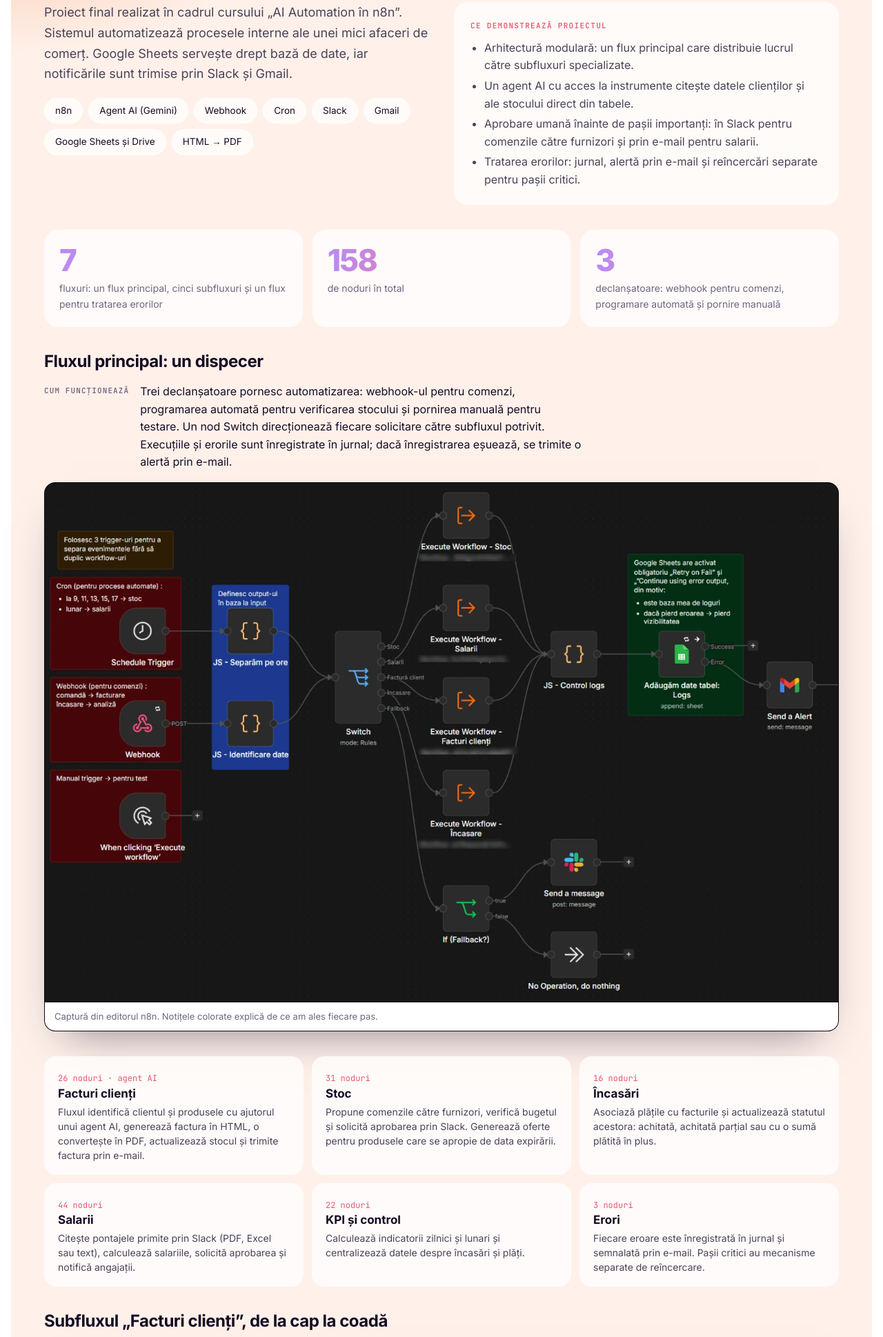
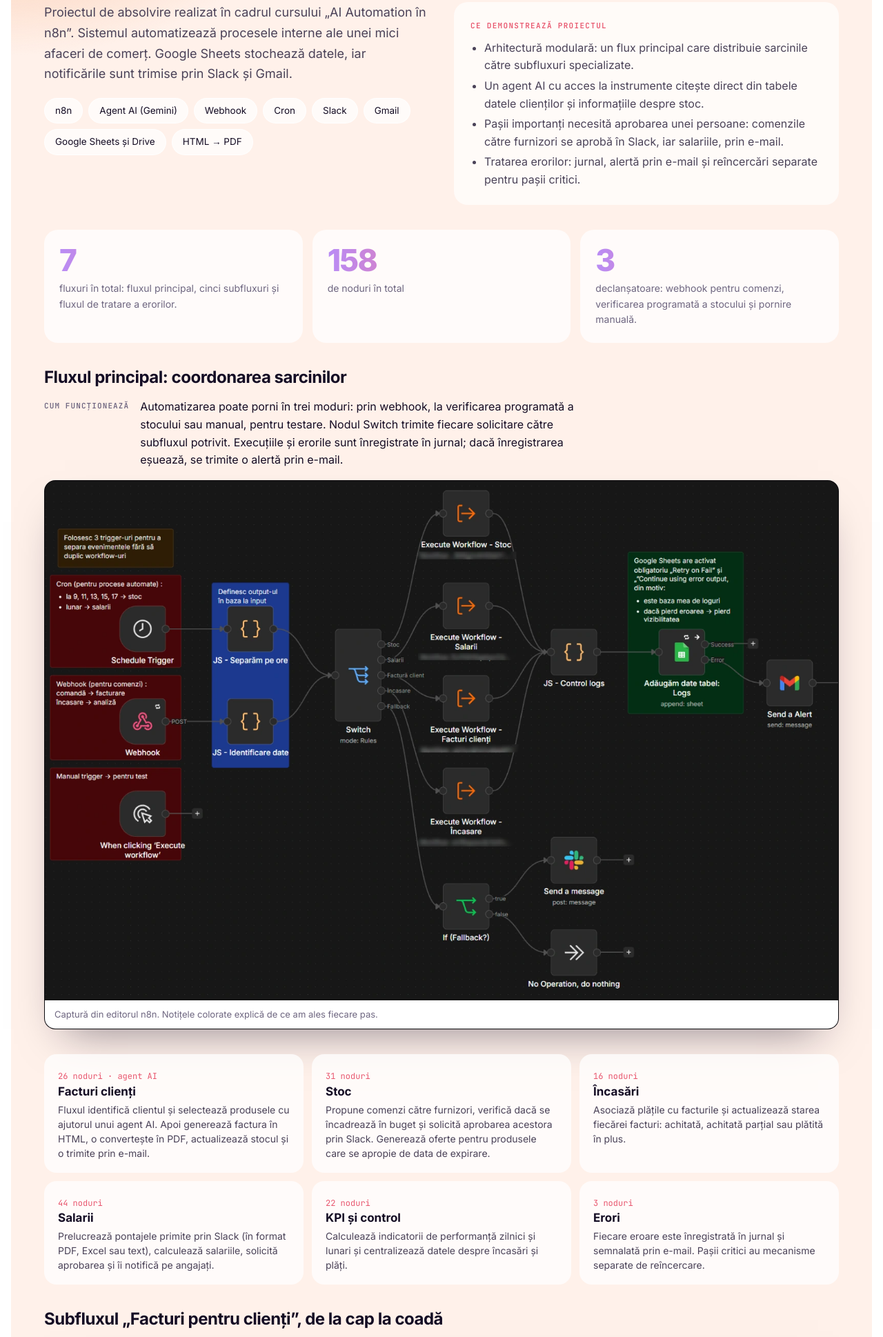
Before and after one commit to cristinabotan/cristinabotan.github.io, a plain HTML site: page proiect-sistem-n8n.html in a window 1280 px wide. Shown: the part 322-2260 px from the top of the page at 69% size. Drawn offline with Linux system fonts and the light colour scheme.

Commit message:
Sistem operațional: corecturi de text; instrucțiunea pentru imaginile late
Co-Authored-By: Claude Opus 5.5 <noreply@anthropic.com>

```diff
--- a/proiect-sistem-n8n.html
+++ b/proiect-sistem-n8n.html
@@ -33,34 +33,34 @@
     </header>
     <div class="intro">
       <div class="intro-txt">
-        <p>Proiect final realizat în cadrul cursului „AI Automation în n8n”. Sistemul automatizează procesele interne ale unei mici afaceri de comerț. Google Sheets servește drept bază de date, iar notificările sunt trimise prin Slack și Gmail.</p>
+        <p>Proiectul de absolvire realizat în cadrul cursului „AI Automation în n8n”. Sistemul automatizează procesele interne ale unei mici afaceri de comerț. Google Sheets stochează datele, iar notificările sunt trimise prin Slack și Gmail.</p>
         <div class="tags"><span>n8n</span><span>Agent AI (Gemini)</span><span>Webhook</span><span>Cron</span><span>Slack</span><span>Gmail</span><span>Google Sheets și Drive</span><span>HTML → PDF</span></div>
       </div>
       <div class="rol"><b>Ce demonstrează proiectul</b><ul>
-      <li>Arhitectură modulară: un flux principal care distribuie lucrul către subfluxuri specializate.</li>
-      <li>Un agent AI cu acces la instrumente citește datele clienților și ale stocului direct din tabele.</li>
-      <li>Aprobare umană înainte de pașii importanți: în Slack pentru comenzile către furnizori și prin e-mail pentru salarii.</li>
+      <li>Arhitectură modulară: un flux principal care distribuie sarcinile către subfluxuri specializate.</li>
+      <li>Un agent AI cu acces la instrumente citește direct din tabele datele clienților și informațiile despre stoc.</li>
+      <li>Pașii importanți necesită aprobarea unei persoane: comenzile către furnizori se aprobă în Slack, iar salariile, prin e-mail.</li>
       <li>Tratarea erorilor: jurnal, alertă prin e-mail și reîncercări separate pentru pașii critici.</li>
     </ul></div>
     </div>
     <div class="fapte">
-      <div class="fapt"><b class="gt">7</b><p>fluxuri: un flux principal, cinci subfluxuri și un flux pentru tratarea erorilor</p></div>
+      <div class="fapt"><b class="gt">7</b><p>fluxuri în total: fluxul principal, cinci subfluxuri și fluxul de tratare a erorilor.</p></div>
       <div class="fapt"><b class="gt">158</b><p>de noduri în total</p></div>
-      <div class="fapt"><b class="gt">3</b><p>declanșatoare: webhook pentru comenzi, programare automată și pornire manuală</p></div>
+      <div class="fapt"><b class="gt">3</b><p>declanșatoare: webhook pentru comenzi, verificarea programată a stocului și pornire manuală.</p></div>
     </div>
-    <article class="bloc"><h3>Fluxul principal: un dispecer</h3>
-      <dl class="pr"><dt>Cum funcționează</dt><dd>Trei declanșatoare pornesc automatizarea: webhook-ul pentru comenzi, programarea automată pentru verificarea stocului și pornirea manuală pentru testare. Un nod Switch direcționează fiecare solicitare către subfluxul potrivit. Execuțiile și erorile sunt înregistrate în jurnal; dacă înregistrarea eșuează, se trimite o alertă prin e-mail.</dd></dl>
+    <article class="bloc"><h3>Fluxul principal: coordonarea sarcinilor</h3>
+      <dl class="pr"><dt>Cum funcționează</dt><dd>Automatizarea poate porni în trei moduri: prin webhook, la verificarea programată a stocului sau manual, pentru testare. Nodul Switch trimite fiecare solicitare către subfluxul potrivit. Execuțiile și erorile sunt înregistrate în jurnal; dacă înregistrarea eșuează, se trimite o alertă prin e-mail.</dd></dl>
       <figure class="ecran"><img src="img/n8n-principal.webp?v=2" alt="Fluxul principal în editorul n8n, cu notițele mele colorate" loading="lazy"><figcaption>Captură din editorul n8n. Notițele colorate explică de ce am ales fiecare pas.</figcaption></figure></article>
     <div class="subs">
-      <div><span>26 noduri · agent AI</span><b>Facturi clienți</b><p>Fluxul identifică clientul și produsele cu ajutorul unui agent AI, generează factura în HTML, o convertește în PDF, actualizează stocul și trimite factura prin e-mail.</p></div>
-      <div><span>31 noduri</span><b>Stoc</b><p>Propune comenzile către furnizori, verifică bugetul și solicită aprobarea prin Slack. Generează oferte pentru produsele care se apropie de data expirării.</p></div>
-      <div><span>16 noduri</span><b>Încasări</b><p>Asociază plățile cu facturile și actualizează statutul acestora: achitată, achitată parțial sau cu o sumă plătită în plus.</p></div>
-      <div><span>44 noduri</span><b>Salarii</b><p>Citește pontajele primite prin Slack (PDF, Excel sau text), calculează salariile, solicită aprobarea și notifică angajații.</p></div>
-      <div><span>22 noduri</span><b>KPI și control</b><p>Calculează indicatorii zilnici și lunari și centralizează datele despre încasări și plăți.</p></div>
+      <div><span>26 noduri · agent AI</span><b>Facturi clienți</b><p>Fluxul identifică clientul și selectează produsele cu ajutorul unui agent AI. Apoi generează factura în HTML, o convertește în PDF, actualizează stocul și o trimite prin e-mail.</p></div>
+      <div><span>31 noduri</span><b>Stoc</b><p>Propune comenzi către furnizori, verifică dacă se încadrează în buget și solicită aprobarea acestora prin Slack. Generează oferte pentru produsele care se apropie de data de expirare.</p></div>
+      <div><span>16 noduri</span><b>Încasări</b><p>Asociază plățile cu facturile și actualizează starea fiecărei facturi: achitată, achitată parțial sau plătită în plus.</p></div>
+      <div><span>44 noduri</span><b>Salarii</b><p>Prelucrează pontajele primite prin Slack (în format PDF, Excel sau text), calculează salariile, solicită aprobarea și îi notifică pe angajați.</p></div>
+      <div><span>22 noduri</span><b>KPI și control</b><p>Calculează indicatorii de performanță zilnici și lunari și centralizează datele despre încasări și plăți.</p></div>
       <div><span>3 noduri</span><b>Erori</b><p>Fiecare eroare este înregistrată în jurnal și semnalată prin e-mail. Pașii critici au mecanisme separate de reîncercare.</p></div>
     </div>
-    <article class="bloc"><h3>Subfluxul „Facturi clienți”, de la cap la coadă</h3>
-      <figure class="ecran lat"><div class="scroll-x" tabindex="0" aria-label="Imagine lată: glisați pe orizontală"><img src="img/n8n-facturi.webp?v=2" alt="Subfluxul Facturi clienți în editorul n8n, de la datele de intrare până la KPI" loading="lazy" width="2927" height="486"></div><figcaption>Fluxul este organizat pe etape: date de intrare, agent AI, generarea facturii și a PDF-ului, actualizarea stocului și calcularea indicatorilor. <span class="lat-ajutor">Glisați pe orizontală pentru tot fluxul sau <a href="img/n8n-facturi.webp?v=2" target="_blank" rel="noopener">deschideți imaginea întreagă ↗</a></span></figcaption></figure></article>
+    <article class="bloc"><h3>Subfluxul „Facturi pentru clienți”, de la cap la coadă</h3>
+      <figure class="ecran lat"><div class="scroll-x" tabindex="0" aria-label="Imagine lată: derulați orizontal"><img src="img/n8n-facturi.webp?v=2" alt="Subfluxul Facturi clienți în editorul n8n, de la datele de intrare până la KPI" loading="lazy" width="2927" height="486"></div><figcaption>Fluxul este organizat pe etape: date de intrare, agent AI, generarea facturii și a PDF-ului, actualizarea stocului și calcularea indicatorilor. <span class="lat-ajutor">Derulați orizontal pentru a vedea întregul flux sau <a href="img/n8n-facturi.webp?v=2" target="_blank" rel="noopener">deschideți imaginea la dimensiune completă ↗</a>.</span></figcaption></figure></article>
   </section>
 
   <nav class="pnav" aria-label="Alte proiecte"><a href="proiect-crm.html"><span>← Proiectul anterior</span><b>CRM: facturare și monitorizare web</b></a><a href="index.html#portofoliu" class="toate">Toate proiectele</a><a href="proiect-curs-n8n.html" class="dr"><span>Proiectul următor →</span><b>Materiale de curs n8n în două limbi</b></a></nav>
```
Also changed, not shown: proiect-alte-automatizari.html (+4 -4 lines).
